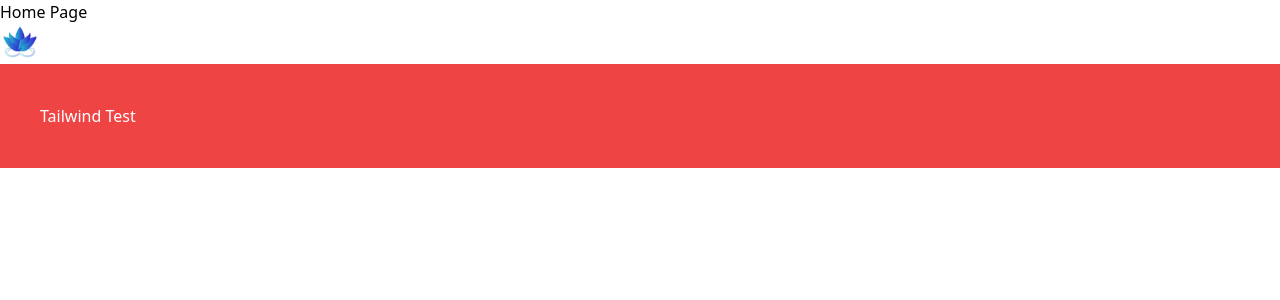
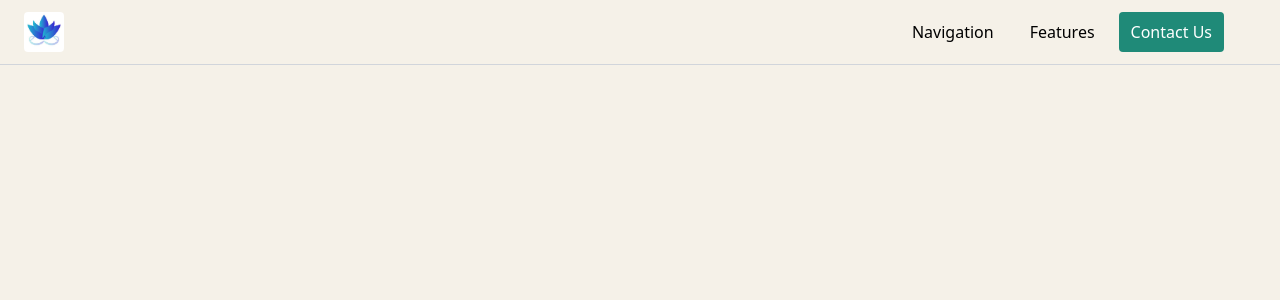
Before and after one commit to justinlez/Asagami-LP, a React (Vite) app in the folder app/: page / in a window 1280 px wide. Shown: the top 300 px of the page. Built offline with nearby package versions, Linux system fonts and the light colour scheme.

Commit message:
feat: adjusted tw config, added standardized Buttons, and completed Navbar design

```diff
--- a/app/src/App.tsx
+++ b/app/src/App.tsx
@@ -4,10 +4,9 @@ import { Navbar } from "./components/navbar"
 function App() {
 
   return (
-    <div>
-      Home Page
-      {/* <Outlet/> */}
+    <div className="bg-background h-screen w-screen">
       <Navbar/>
+      <hr className="border-gray-300"/>
     </div>
 
   )
--- /dev/null
+++ b/app/src/components/Button.tsx
@@ -0,0 +1,17 @@
+import type { ReactNode } from "react";
+
+interface buttonProps {
+  children: ReactNode;
+}
+
+export function HeaderButton({ children }: buttonProps) {
+  return (
+    <button className="hover:bg-gray-200 h-10 px-3 rounded items-center flex-inline">{children}</button>
+  );
+}
+
+export function CTAButton({ children }: buttonProps) {
+  return (
+    <button className="hover:bg-blue-200 bg-leaf h-10 flex-inline items-center px-3 rounded text-white">{children}</button>
+  );
+}
--- a/app/src/components/navbar.tsx
+++ b/app/src/components/navbar.tsx
@@ -1,12 +1,16 @@
 import logo from "@/assets/eletus-logo.jpg";
+import { CTAButton, HeaderButton } from "./Button";
 
 export function Navbar() {
   return (
-    <div>
-      <img src={logo} alt="" className="h-10" />
-      <div className="bg-red-500 p-10 text-white">
-  Tailwind Test
-</div>
+    <div className="flex w-full items-center py-3 ">
+      <img src={logo} alt="" className="ms-6 inline h-smLogo bg-opacity-0 rounded" />
+      <div className="ml-auto mr-14 justify-end gap-3 flex">
+          <HeaderButton>Navigation</HeaderButton>
+          <HeaderButton>Features</HeaderButton>
+          <CTAButton>Contact Us</CTAButton>
+      </div>
+
     </div>
   );
 }
--- a/app/tailwind.config.js
+++ b/app/tailwind.config.js
@@ -11,16 +11,17 @@ export default{
             },
 
             height: {
-            smLogo: '30px',
+            smLogo: '40px',
             lgLogo: '500px'
             },
 
             colors: {
             // General Colours
-            background: '#0E1218',
+            background: '#F5F1E8',
             backgroundPrimary: '#293040',
             backgroundSecondary: '#2B364D',
 
+            leaf: '#1F8A78',
             cardPrimary: '#1F2432',
             cardSecondary: '#2B364D',
             cardPrimaryHover: '#3C4965',
```
Also changed, not shown: app/src/App.css (deleted).
